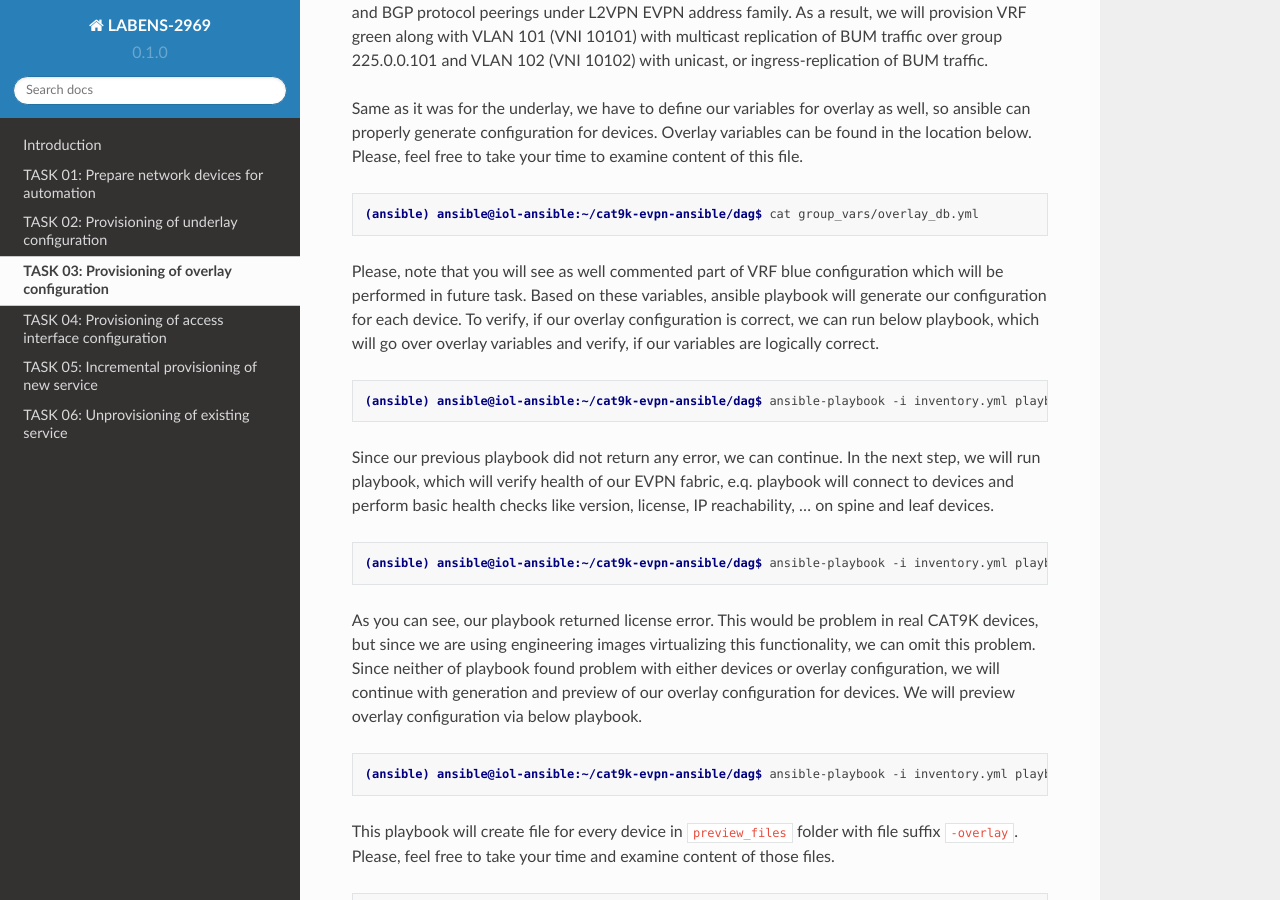
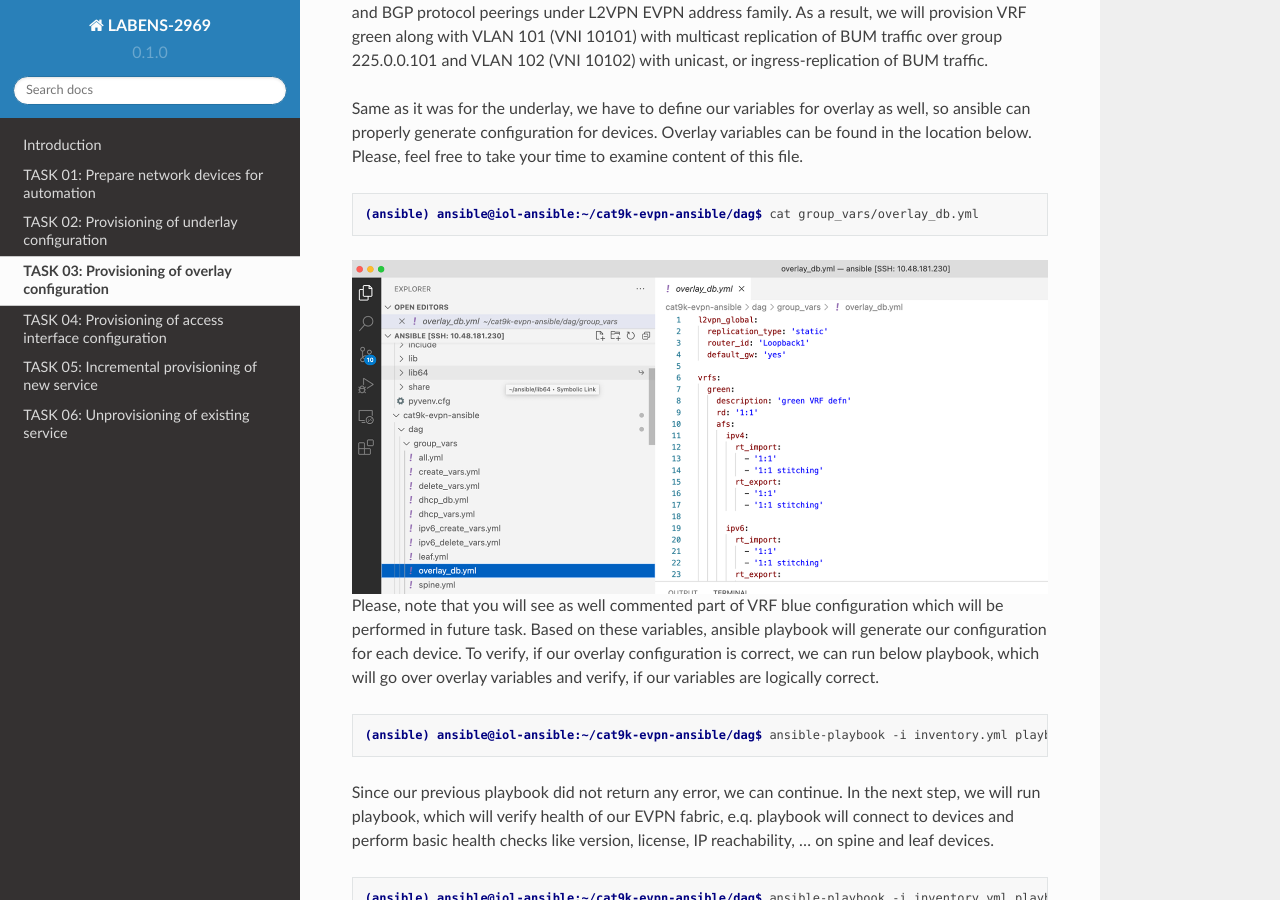
Before and after one commit to dvishchu/labens-2969, a Sphinx documentation site: the page built from docs/source/task_03.rst, in a window 1280 px wide and 900 px high, scrolled down 384 px. Built offline with Sphinx 7.4.7 and the Read the Docs theme 2.0.0, drawn with Linux system fonts in a browser that asks for light colours.

Commit message:
Adding task 03 overlay DB picture

```diff
--- a/docs/source/task_03.rst
+++ b/docs/source/task_03.rst
@@ -10,6 +10,9 @@ Same as it was for the underlay, we have to define our variables for overlay as
 .. code-block:: console
 
     (ansible) ansible@iol-ansible:~/cat9k-evpn-ansible/dag$ cat group_vars/overlay_db.yml
+
+.. image:: assets/task03_overlay_db.png
+  :align: center
 
 Please, note that you will see as well commented part of VRF blue configuration which will be performed in future task. Based on these variables, ansible playbook will generate our configuration for each device. To verify, if our overlay configuration is correct, we can run below playbook, which will go over overlay variables and verify, if our variables are logically correct.
 
```
Also changed, not shown: docs/source/assets/task03_overlay_db.png (added).
